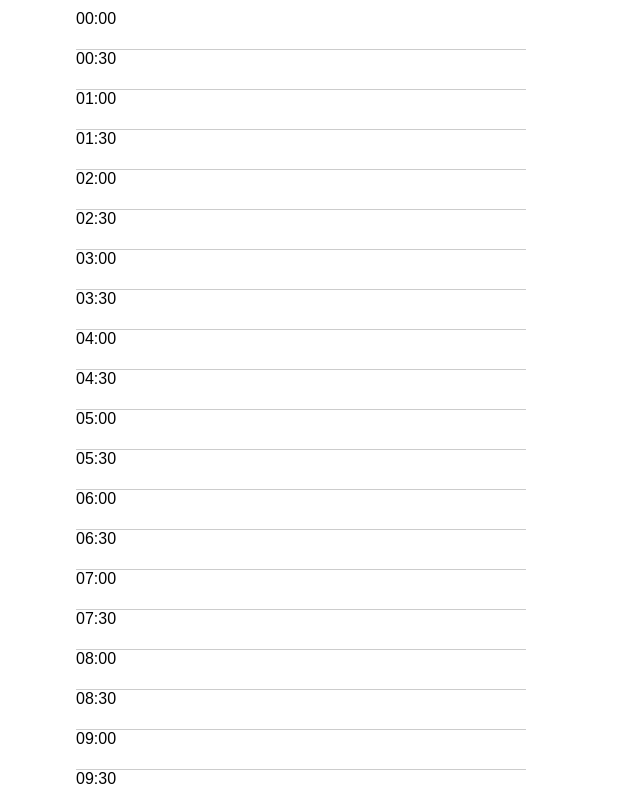
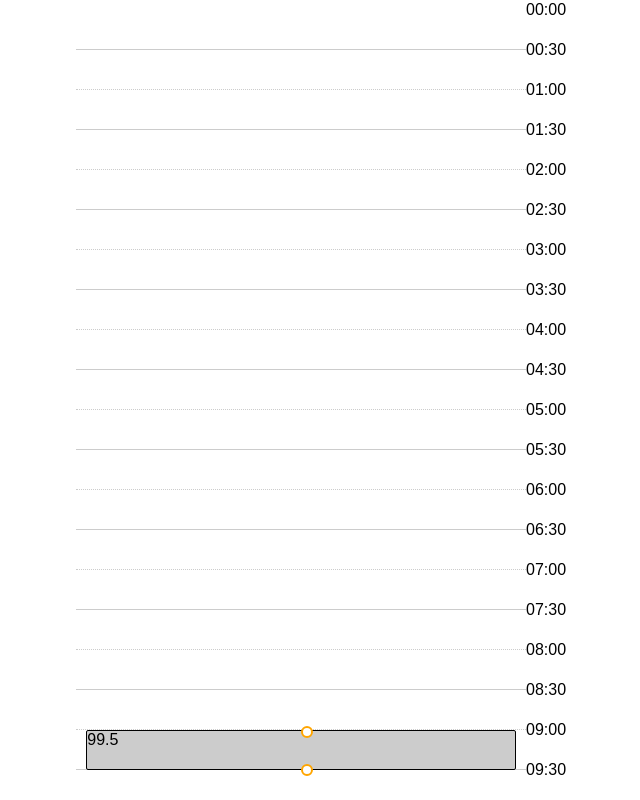
Before and after one commit to StAngerr/4r-daytimeline, a React (Vite) app: page / in a window 1280 px wide. Shown: the top 800 px of the page, without its empty margins (339-979 px from the left). Built offline with nearby package versions, Linux system fonts and the light colour scheme.

Commit message:
Added business hours, onClick and onChange events. Fixed rendering issues

```diff
--- a/src/App.tsx
+++ b/src/App.tsx
@@ -7,18 +7,29 @@ const dateString = `${today.getFullYear()}-${String(today.getMonth() + 1).padSta
 const start = new Date(dateString);
 const end = new Date(new Date(start).setHours(start.getHours() + 1));
 
-console.log(start.toString());
-console.log(end.toString());
 /*TODO add inaccurate time periods ? like half hour for 1h interval or 10 minutes or 43*/
 function App() {
     return (
         <div className={'test-container'}>
             <DayTimeline
                 timeslotHeight={40}
-                onChange={(data) => console.log('from user ', data)}
+                onChange={(data) => data}
                 /*defaultSelected={{ start, end }}*/
                 /*defaultSelected={[0, 24]}*/
-                defaultSelected={['19:00', '21:30']}
+                defaultSelected={['09:00', '09:30']}
+                // businessHours={true}
+                // businessHours={{ start: 10, end: 20 }}
+                timeLabels={{
+                    position: 'right',
+                }}
+                selectedComponent={(args) => {
+                    return (
+                        <div>
+                            <span>{args.start}</span>
+                            <span>{args.end}</span>
+                        </div>
+                    );
+                }}
             />
         </div>
     );
--- a/src/Daytimeline/DayTimeline.constants.ts
+++ b/src/Daytimeline/DayTimeline.constants.ts
@@ -1 +1,7 @@
-export const hours = [0, 1, 2, 3, 4, 5, 6, 7, 8, 9, 10, 11, 12, 13, 14, 15, 16, 17, 18, 19, 20, 21, 22, 23] as const;
+export const hours = [
+    0, 1, 2, 3, 4, 5, 6, 7, 8, 9, 10, 11, 12, 13, 14, 15, 16, 17, 18, 19, 20,
+    21, 22, 23,
+] as const;
+
+export const DEFAULT_BUSINESS_START_HOUR = 9;
+export const DEFAULT_BUSINESS_END_HOUR = 17;
--- a/src/Daytimeline/DayTimeline.css
+++ b/src/Daytimeline/DayTimeline.css
@@ -6,9 +6,30 @@
     font-family: Arial, sans-serif;
 
     .timeline-item {
+        position: relative;
         user-select: none;
         border-bottom: 1px solid #ccc;
         box-sizing: border-box;
+        cursor: pointer;
+
+        &:nth-child(2n) {
+            border-bottom: 1px dotted #ccc;
+        }
+
+        &:hover {
+            background-color: #f4f1f1;
+        }
+
+        .time-label {
+            position: absolute;
+            transform: translateX(-100%) translateY(-50%);
+            /*top: 50%;*/
+
+            &.right {
+                transform: translateX(100%) translateY(-50%);
+                right: 0;
+            }
+        }
     }
 
     .day-timeline-new-period {
--- a/src/Daytimeline/DayTimeline.tsx
+++ b/src/Daytimeline/DayTimeline.tsx
@@ -1,10 +1,15 @@
 import {
+    BusinessHoursPeriod,
     CurrentTimeSettings,
     Period,
     PeriodValues,
     TimeLabelsSettings,
 } from './DayTimeline.types.ts';
-import { hours } from './DayTimeline.constants.ts';
+import {
+    DEFAULT_BUSINESS_END_HOUR,
+    DEFAULT_BUSINESS_START_HOUR,
+    hours,
+} from './DayTimeline.constants.ts';
 import React, {
     useCallback,
     useEffect,
@@ -14,25 +19,27 @@ import React, {
 } from 'react';
 import { NewPeriod } from './NewPeriod/NewPeriod.tsx';
 import {
+    addIntervalToHourRange,
+    getHourRange,
     parseDefaultPeriod,
     timeValuesToDatePeriod,
     toTimeLabel,
 } from './utils.ts';
 
 interface Props {
-    defaultSelected?: Period | [number, number] | [string, string];
-    onChange: (selected: Period) => void;
+    defaultSelected?: Period | [number, number] | [string, string]; // +
+    onChange: (selected: Period) => void; // +
     periods?: Period[];
-    businessHours?:
-        | boolean
-        | { start: (typeof hours)[number]; end: (typeof hours)[number] };
+    businessHours?: // +
+    boolean | { start: (typeof hours)[number]; end: (typeof hours)[number] };
     date?: Date;
     currentTime?: CurrentTimeSettings;
     timeLabels?: TimeLabelsSettings;
-    resizeComponent?: React.Component;
-    timeslotHeight?: number;
-    className?: string;
-    interval?: 30 | 60;
+    // TODO check what to use Component or FunctionalComponent
+    selectedComponent?: React.FunctionComponent; // +
+    timeslotHeight?: number; // +
+    className?: string; // +
+    interval?: 30 | 60; // +
 }
 const TIMESLOT_HEIGHT_VAR_NAME = '--timeslot-height';
 
@@ -42,8 +49,11 @@ export const DayTimeline = ({
     className,
     interval = 30,
     timeslotHeight = 60,
+    businessHours,
+    selectedComponent,
+    timeLabels,
 }: Props) => {
-    const [selected] = useState<PeriodValues | null>(
+    const [selected, setSelected] = useState<PeriodValues | null>(
         parseDefaultPeriod(defaultSelected, interval),
     );
     const divContainer = useRef<HTMLDivElement | null>(null);
@@ -52,8 +62,32 @@ export const DayTimeline = ({
         [className],
     );
 
+    const handleClick = useCallback(
+        (value: number) => {
+            if (selected) {
+                const newEnd = value + selected.end - selected.start;
+
+                if (newEnd > 24) {
+                    setSelected({
+                        start: 24 - (selected.end - selected.start),
+                        end: 24,
+                    });
+                } else {
+                    setSelected({
+                        start: value,
+                        end: newEnd,
+                    });
+                }
+                // setSelected({
+                //     start: value,
+                //     end: newEnd > 24 ? :  newEnd,
+                // });
+            } else setSelected({ start: value, end: value + interval / 60 });
+        },
+        [interval, selected],
+    );
+
     const renderRange = useMemo(() => {
-        const half = interval !== 60;
         const baseStyles = {
             height: `${timeslotHeight}px`,
         };
@@ -61,31 +95,53 @@ export const DayTimeline = ({
             className: 'timeline-item',
             style: baseStyles,
         };
-
-        return hours.map((i) => {
-            return half ? (
-                [
-                    <div {...baseProps} key={i}>
-                        {toTimeLabel(i)}
-                    </div>,
-                    <div {...baseProps} key={i + 0.5}>
-                        {toTimeLabel(i + 0.5)}
-                    </div>,
-                ]
-            ) : (
-                <div {...baseProps} key={i}>
-                    {toTimeLabel(i)}
+        const { component, position } = timeLabels || {};
+        console.log(
+            addIntervalToHourRange(
+                getHourRange(businessHours) as number[],
+                interval,
+            ),
+        );
+        return addIntervalToHourRange(
+            getHourRange(businessHours) as number[],
+            interval,
+        ).map((i) => {
+            return (
+                <div onClick={() => handleClick(i)} {...baseProps} key={i}>
+                    {component ? (
+                        component(i)
+                    ) : (
+                        <span
+                            className={
+                                'time-label' + (position ? ` ${position}` : '')
+                            }
+                        >
+                            {toTimeLabel(i)}
+                        </span>
+                    )}
                 </div>
             );
         });
-    }, [interval, timeslotHeight]);
+    }, [interval, timeslotHeight, businessHours, timeLabels, handleClick]);
 
     const handlePeriodChange = useCallback(
         (period: PeriodValues) => {
+            setSelected(period);
             onChange(timeValuesToDatePeriod(period));
         },
         [onChange],
     );
+    // TODO for business hours range show last hour label
+    const startEndHours: BusinessHoursPeriod = useMemo(() => {
+        if (!businessHours) return { start: 0, end: 24 };
+        if (typeof businessHours === 'boolean')
+            return {
+                start: DEFAULT_BUSINESS_START_HOUR,
+                end: DEFAULT_BUSINESS_END_HOUR,
+            };
+
+        return businessHours;
+    }, [businessHours]);
 
     useEffect(() => {
         if (divContainer.current && timeslotHeight) {
@@ -105,6 +161,8 @@ export const DayTimeline = ({
                     selected={selected}
                     timeslotHeight={timeslotHeight}
                     onChange={handlePeriodChange}
+                    startEndHours={startEndHours}
+                    selectedComponent={selectedComponent}
                 />
             )}
         </div>
--- a/src/Daytimeline/NewPeriod/NewPeriod.tsx
+++ b/src/Daytimeline/NewPeriod/NewPeriod.tsx
@@ -1,35 +1,53 @@
-import { useRef, useEffect, useState, useCallback, useMemo } from 'react';
+import React, {
+    useRef,
+    useEffect,
+    useState,
+    useCallback,
+    useMemo,
+} from 'react';
 import { timeValueToBottomPosition, timeValueToTopPosition } from '../utils.ts';
-import { DragDirection, PeriodValues } from '../DayTimeline.types.ts';
+import {
+    BusinessHoursPeriod,
+    DragDirection,
+    PeriodValues,
+} from '../DayTimeline.types.ts';
 
 interface Props {
     timeslotHeight: number;
     interval: number;
+    selectedComponent?: React.FunctionComponent;
+    startEndHours: BusinessHoursPeriod;
     selected: { start: number; end: number };
-    onChange?: (newPeriod: PeriodValues) => void;
+    onChange: (newPeriod: PeriodValues) => void;
 }
 
 export const NewPeriod = ({
     onChange,
     interval,
+    startEndHours,
+    selectedComponent,
     timeslotHeight: STEP,
-    selected: defaultPeriod,
+    selected,
 }: Props) => {
-    const [selected, setSelectedPeriod] = useState<PeriodValues>(defaultPeriod);
-    const [defaultPosition] = useState({
-        top:
-            timeValueToTopPosition(defaultPeriod?.start, STEP, interval) ||
-            'none',
-        bottom:
-            timeValueToBottomPosition(defaultPeriod?.end, STEP, interval) ||
-            'none',
+    const [placement, setPlacement] = useState({
+        top: timeValueToTopPosition(
+            selected.start - startEndHours.start,
+            STEP,
+            interval,
+        ),
+        bottom: timeValueToBottomPosition(
+            startEndHours.end - selected?.end,
+            STEP,
+            interval,
+        ),
     });
     const isResizing = useRef(false);
     const divRef = useRef<HTMLDivElement | null>(null);
-    const isFirstRender = useRef(true);
     const moveState = useRef<{
         side: DragDirection;
     } | null>(null);
+    const doResizeCb =
+        useRef<(clientY: number, toTopDirection: boolean) => void>();
 
     const startResize = (direction: DragDirection) => {
         isResizing.current = true;
@@ -52,11 +70,11 @@ export const NewPeriod = ({
 
                 // upper part drag to top
                 if (toTopDirection && clientY < top && currentTop - STEP >= 0) {
-                    divElement.style.top = currentTop - STEP + 'px';
-                    setSelectedPeriod((prev: PeriodValues) => ({
-                        ...prev,
-                        start: prev.start - intervalValue,
-                    }));
+                    //divElement.style.top = currentTop - STEP + 'px';
+                    onChange({
+                        ...selected,
+                        start: selected.start - intervalValue,
+                    });
                 }
                 // upper part drag to bottom
                 else if (
@@ -64,11 +82,11 @@ export const NewPeriod = ({
                     clientY > top + STEP &&
                     top + STEP < bottom
                 ) {
-                    divElement.style.top = currentTop + STEP + 'px';
-                    setSelectedPeriod((prev) => ({
-                        ...prev,
-                        start: prev.start + intervalValue,
-                    }));
+                    //divElement.style.top = currentTop + STEP + 'px';
+                    onChange({
+                        ...selected,
+                        start: selected.start + intervalValue,
+                    });
                 }
             } else if (moveState.current!.side === 'bottom') {
                 const divElement = divRef.current;
@@ -81,11 +99,11 @@ export const NewPeriod = ({
                     clientY > bottom &&
                     currentBottom - STEP >= 0
                 ) {
-                    divElement.style.bottom = currentBottom - STEP + 'px';
-                    setSelectedPeriod((prev) => ({
-                        ...prev,
-                        end: prev.end + intervalValue,
-                    }));
+                    //divElement.style.bottom = currentBottom - STEP + 'px';
+                    onChange({
+                        ...selected,
+                        end: selected.end + intervalValue,
+                    });
                 }
                 // bottom part drag to top
                 else if (
@@ -93,20 +111,24 @@ export const NewPeriod = ({
                     clientY < bottom &&
                     bottom - STEP > top
                 ) {
-                    divElement.style.bottom = currentBottom + STEP + 'px';
-                    setSelectedPeriod((prev: PeriodValues) => ({
-                        ...prev,
-                        end: prev.end - intervalValue,
-                    }));
+                    //divElement.style.bottom = currentBottom + STEP + 'px';
+                    onChange({
+                        ...selected,
+                        end: selected.end - intervalValue,
+                    });
                 }
             }
         },
-        [STEP, intervalValue],
+        [STEP, intervalValue, selected],
     );
 
     const stopResize = () => {
         isResizing.current = false;
     };
+
+    useEffect(() => {
+        doResizeCb.current = doResize;
+    }, [doResize]);
 
     useEffect(() => {
         const handleMouseMove = () => {
@@ -117,7 +139,7 @@ export const NewPeriod = ({
                 if (isResizing.current) {
                     const newDirection =
                         e.clientY === prev ? prevDirection : e.clientY <= prev;
-                    doResize(e.clientY, newDirection);
+                    doResizeCb.current!(e.clientY, newDirection);
                     prev = e.clientY;
                     prevDirection = newDirection;
                 } else if (prev !== 0) {
@@ -139,15 +161,27 @@ export const NewPeriod = ({
     }, []);
 
     useEffect(() => {
-        if (!isFirstRender.current) onChange && selected && onChange(selected);
-        else isFirstRender.current = false;
-    }, [onChange, selected]);
+        if (selected) {
+            setPlacement({
+                top: timeValueToTopPosition(
+                    selected?.start - startEndHours.start,
+                    STEP,
+                    interval,
+                ),
+                bottom: timeValueToBottomPosition(
+                    startEndHours.end - selected?.end,
+                    STEP,
+                    interval,
+                ),
+            });
+        }
+    }, [selected, STEP, interval, startEndHours]);
 
     return (
         <>
             <div
                 ref={divRef}
-                style={defaultPosition}
+                style={placement}
                 className={'day-timeline-new-period'}
             >
                 <div
@@ -155,6 +189,7 @@ export const NewPeriod = ({
                     onMouseUp={stopResize}
                     onMouseDown={() => startResize('top')}
                 ></div>
+                {selectedComponent && selectedComponent(selected)}
                 <div
                     className={'resize-bottom'}
                     onMouseUp={stopResize}
--- a/src/Daytimeline/utils.ts
+++ b/src/Daytimeline/utils.ts
@@ -1,4 +1,9 @@
 import { Period, PeriodValues } from './DayTimeline.types.ts';
+import {
+    DEFAULT_BUSINESS_END_HOUR,
+    DEFAULT_BUSINESS_START_HOUR,
+    hours,
+} from './DayTimeline.constants.ts';
 
 const hoursLeadingZero = (val: number) => (val < 10 ? '0' + val : val);
 
@@ -32,8 +37,8 @@ export const timeValueToBottomPosition = (
     val: number,
     itemHeight: number,
     interval: number,
-    // 24 hours - end value
-) => `${(24 - val) * (60 / interval) * itemHeight}px`;
+    // 24 hours - end value TODO added +1 itemHeight to not include period for example if period 9 -9.5 it should take exactyly one timeslot
+) => `${val * (60 / interval) * itemHeight}px`;
 
 export const isValidNumberTuple = (
     input: [unknown, unknown],
@@ -130,3 +135,39 @@ export const timeValuesToDatePeriod = (period: PeriodValues) => {
         end,
     };
 };
+
+export const getHourRange = (
+    businessHours?:
+        | boolean
+        | { start: (typeof hours)[number]; end: (typeof hours)[number] },
+) => {
+    if (typeof businessHours === 'boolean') {
+        return hours.slice(
+            DEFAULT_BUSINESS_START_HOUR,
+            DEFAULT_BUSINESS_END_HOUR,
+        );
+    } else if (
+        businessHours &&
+        'start' in businessHours &&
+        'end' in businessHours
+    ) {
+        return hours.slice(businessHours.start, businessHours.end);
+    }
+    return hours;
+};
+
+export const addIntervalToHourRange = (range: number[], interval: number) => {
+    const period = interval / 60;
+    const iterations = 1 / period;
+
+    return range.flatMap((hour: number) => {
+        const result: number[] = [];
+
+        for (let i = 0; i < iterations; i++) {
+            if (typeof result[0] === 'undefined') result.push(hour);
+            else if (result[result.length - 1] + period < 24)
+                result.push(result[result.length - 1] + period);
+        }
+        return result;
+    });
+};
```
Also changed, not shown: src/Daytimeline/DayTimeline.types.ts (+7 -1 lines).
